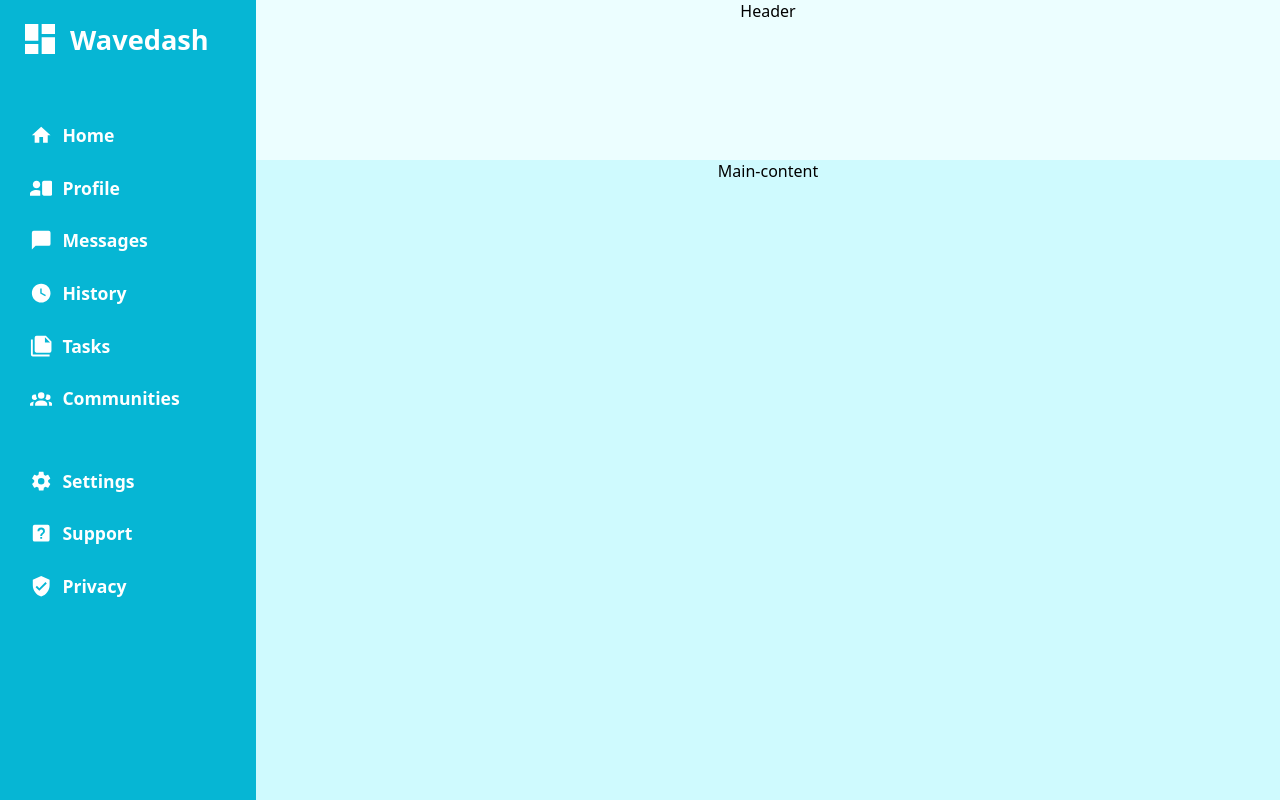
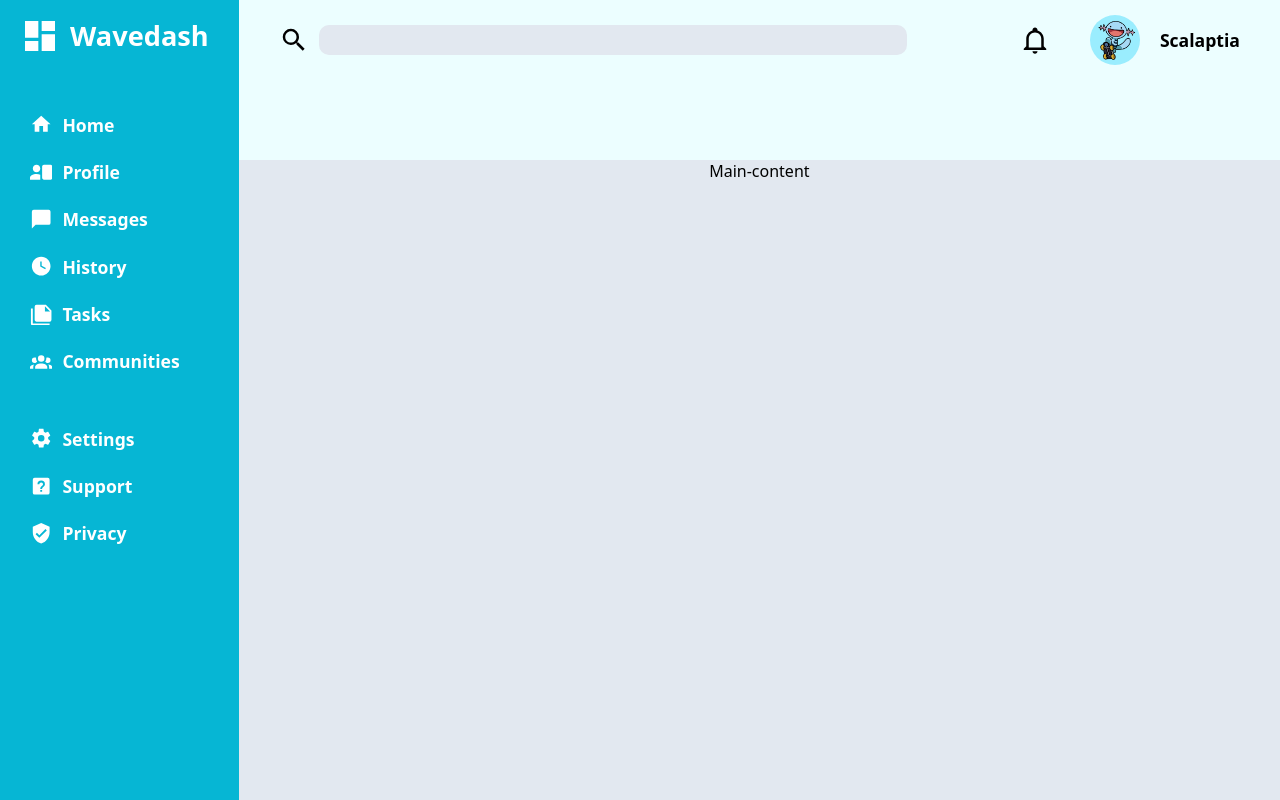
Before and after one commit to Scalaptia/admin-dashboard, a plain HTML site: page index.html in a window 1280 px wide. Drawn offline with Linux system fonts and the light colour scheme.

Commit message:
Header seachbar and user

```diff
--- a/index.html
+++ b/index.html
@@ -9,8 +9,23 @@
 </head>
 <body>
     <div id="header">
-        Header
+        <div id="search">
+            <div id="search-bar">
+                <svg xmlns="http://www.w3.org/2000/svg" viewBox="0 0 24 24"><title>magnify</title><path d="M9.5,3A6.5,6.5 0 0,1 16,9.5C16,11.11 15.41,12.59 14.44,13.73L14.71,14H15.5L20.5,19L19,20.5L14,15.5V14.71L13.73,14.44C12.59,15.41 11.11,16 9.5,16A6.5,6.5 0 0,1 3,9.5A6.5,6.5 0 0,1 9.5,3M9.5,5C7,5 5,7 5,9.5C5,12 7,14 9.5,14C12,14 14,12 14,9.5C14,7 12,5 9.5,5Z" /></svg>
+                <input>
+            </div>
+            <div id="user">
+                <svg xmlns="http://www.w3.org/2000/svg" viewBox="0 0 24 24"><title>bell-outline</title><path d="M10 21H14C14 22.1 13.1 23 12 23S10 22.1 10 21M21 19V20H3V19L5 17V11C5 7.9 7 5.2 10 4.3V4C10 2.9 10.9 2 12 2S14 2.9 14 4V4.3C17 5.2 19 7.9 19 11V17L21 19M17 11C17 8.2 14.8 6 12 6S7 8.2 7 11V18H17V11Z" /></svg>
+                <img src="./images/profile-picture.jpg">
+                <h2>Scalaptia</h2>
+
+            </div>
+        </div>
+        <div id="welcome">
+
+        </div>
     </div>
+
     <div id="sidebar">
         <div id="logo">
             <svg xmlns="http://www.w3.org/2000/svg" viewBox="0 0 24 24"><title>view-dashboard</title><path d="M13,3V9H21V3M13,21H21V11H13M3,21H11V15H3M3,13H11V3H3V13Z" /></svg>
--- a/style.css
+++ b/style.css
@@ -2,15 +2,22 @@
     padding: 0;
     margin: 0;
     font-family: system-ui, -apple-system, BlinkMacSystemFont, 'Segoe UI', Roboto, Oxygen, Ubuntu, Cantarell, 'Open Sans', 'Helvetica Neue', sans-serif;
+    //outline: 1px solid black;
 }
 
 body {
     min-height: 100vh;
     display: grid;
-    grid-template-columns: 1fr 4fr;
+    grid-template-columns: 1fr 5fr;
     grid-template-rows: 1fr 4fr;
     text-align: center;
 }
+
+#main-content {
+    background-color: #e2e8f0;
+}
+
+/* Header */
 
 #header {
     background-color: #ecfeff;
@@ -19,20 +26,66 @@ body {
     grid-template-rows: 1fr 1fr;
 }
 
+    /* Search */
+
+    #search {
+        display: grid;
+        grid-template-columns: 3fr 1fr;
+        padding: 10px;
+    }
+
+    /* Bar */
+
+    #search-bar {
+        display: flex;
+        align-items: center;
+        gap: 10px;
+        margin-left: 30px;
+    }
+
+    #search-bar svg, #user svg {
+        height: 30px;
+    }
+
+    #search-bar input {
+        background-color: #e2e8f0;
+        width: clamp(200px, 80%, 700px);
+        height: 30px;
+        border-radius: 10px;
+        border-style: none;
+    }
+
+    /* User */
+    #user {
+        display: flex;
+        justify-content: end;
+        align-items: center;
+        gap: 20px;
+        margin-right: 30px;
+    }
+
+    #user img {
+        border-radius: 50%;
+        height: 50px;
+        width: 50px;
+        margin-left: 20px;
+    }
+
+    #user h2 {
+        font-size: 1.1rem;
+    }
+
+
+/* Sidebar */
+
 #sidebar {
     background-color: #06b6d4;
     color: white;
     grid-row: 1 / 3;
     display: grid;
-    grid-template-rows: 1fr 4fr 2fr 2fr;
+    grid-template-rows: 1fr 4fr 2fr 3fr;
     gap: 30px;
 }
-
-#main-content {
-    background-color: #cffafe;
-}
-
-/* Sidebar */
 
 #sidebar svg {
     filter: invert(100%);
@@ -68,7 +121,6 @@ body {
 
     #menu .item h2, #settings .item h2 {
         font-size: 1.1rem;
-        resize: none;
     }
 
     #menu .item svg, #settings .item svg {
```
Also changed, not shown: images/profile-picture.jpg (added).
